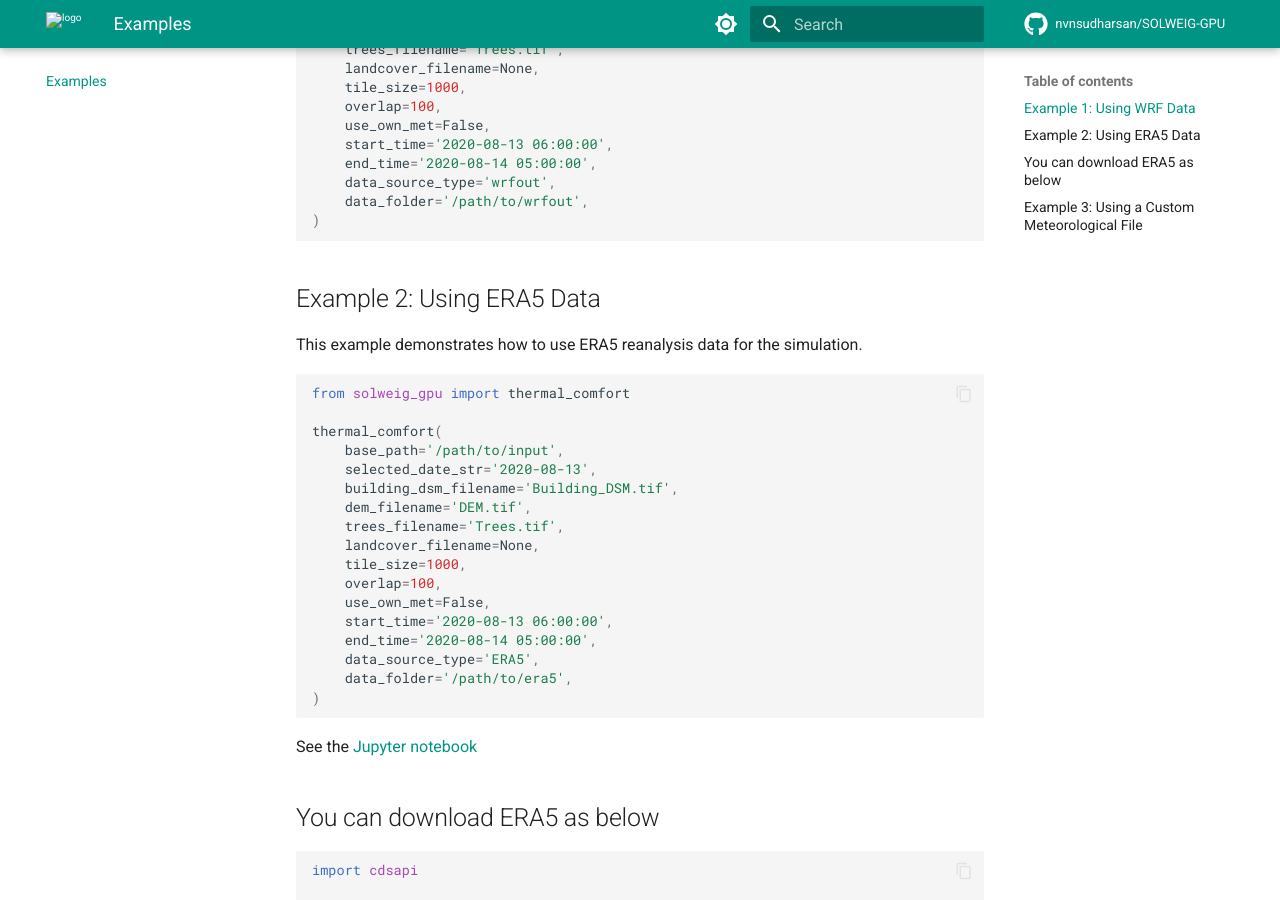
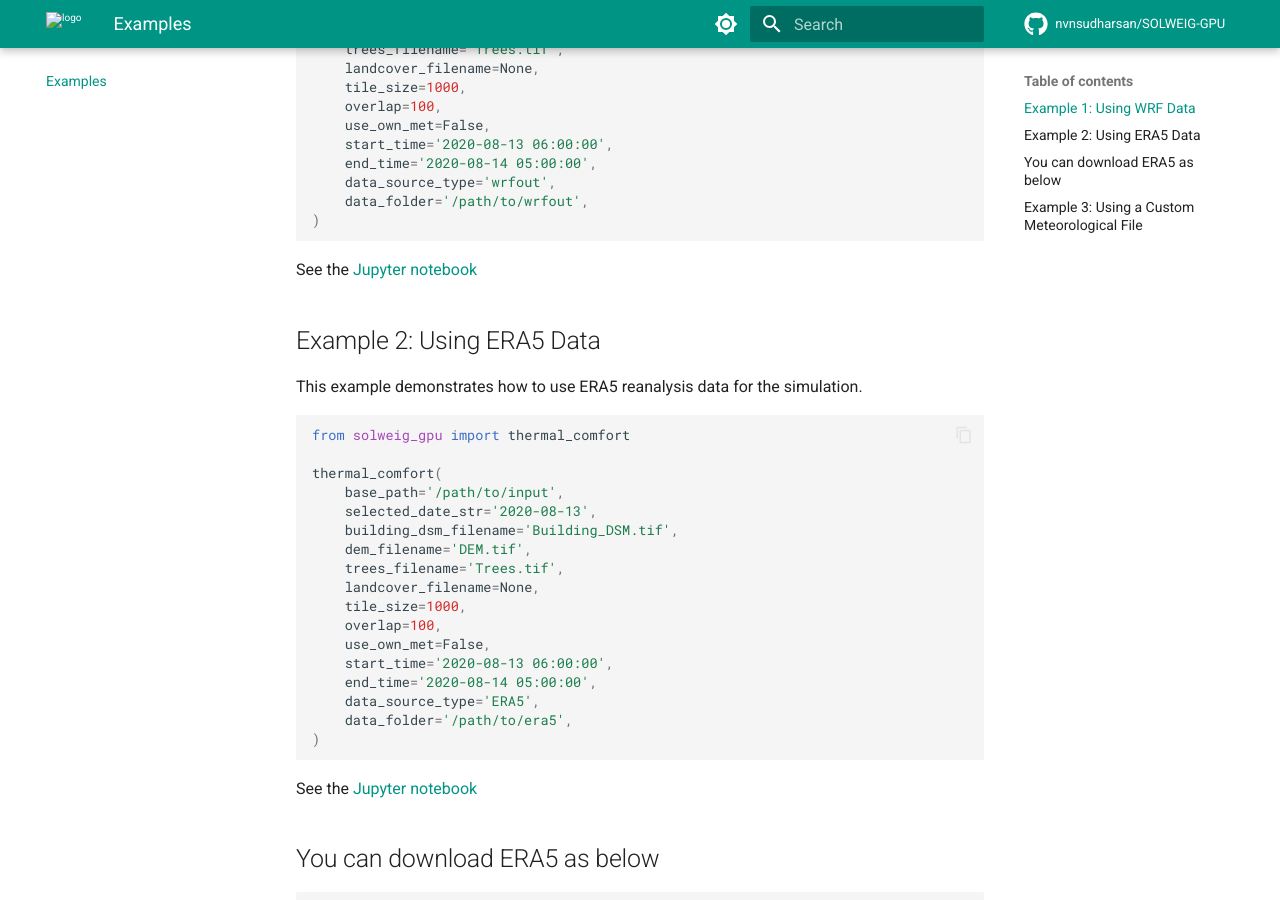
Before and after one commit to nvnsudharsan/SOLWEIG-GPU, an MkDocs documentation site: the page built from docs/examples.md, in a window 1280 px wide and 900 px high, scrolled down 531 px. Built offline with MkDocs 1.6.1 and Material for MkDocs 9.7.7, drawn with Linux system fonts in a browser that asks for light colours; comment, search, counter and statistics services are not loaded; the version menu is left out; some of the changed text lies outside the part shown.

Commit message:
Add Jupyter notebook links to examples
Added links to Jupyter notebooks for examples using WRF and own meteorological data.

````diff
--- a/docs/examples.md
+++ b/docs/examples.md
@@ -25,7 +25,7 @@ thermal_comfort(
     data_folder='/path/to/wrfout',
 )
 ```
-
+See the [Jupyter notebook](../examples/Example_wrfout.ipynb)
 ## Example 2: Using ERA5 Data
 
 This example demonstrates how to use ERA5 reanalysis data for the simulation.
@@ -108,3 +108,4 @@ thermal_comfort(
     own_met_file='/path/to/met.txt',
 )
 ```
+See the [Jupyter notebook](../examples/Example_ownmetfile.ipynb)
````
